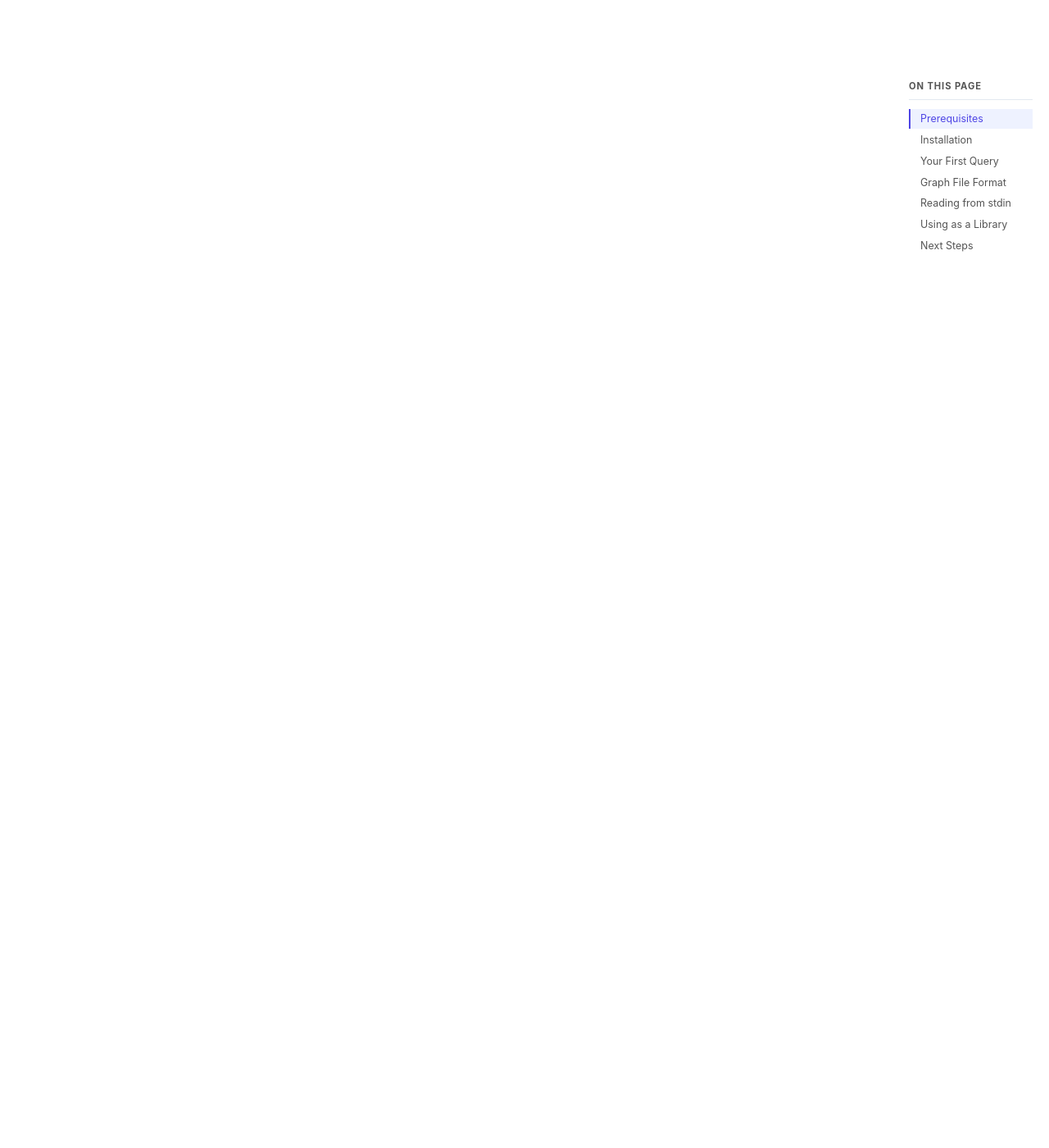
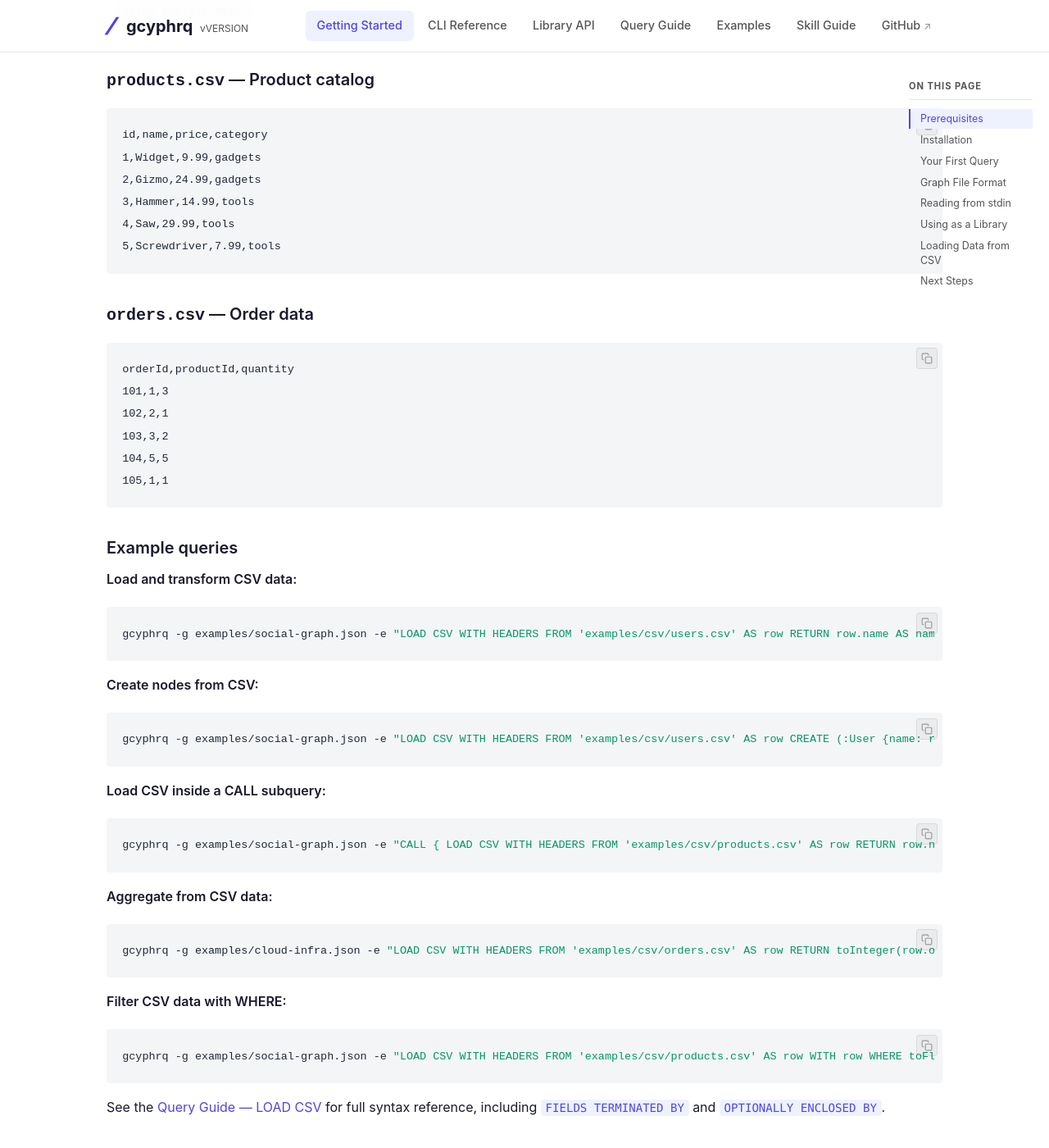
Before and after one commit to plelevier/gcyphrq, a Jekyll site: the page built from docs/getting-started.md, in a window 1280 px wide and 1400 px high, scrolled down 3832 px. Shown: the whole window at 82% size. Built offline with Jekyll 4.4.1, drawn with Linux system fonts in a browser that asks for light colours; some of the changed text lies outside the part shown.

Commit message:
docs: add CSV examples and LOAD CSV section to getting started
- Add examples/csv/ with 4 sample CSV files (users, friendships, products, orders)
- Add 'Loading Data from CSV' section to getting-started.md with 5 working examples
- Examples cover: basic LOAD CSV, CREATE from CSV, CALL subquery, aggregation, and filtering

````diff
--- a/docs/getting-started.md
+++ b/docs/getting-started.md
@@ -125,6 +125,84 @@ console.log(results);
 // [ { name: 'Alice', age: 30 }, { name: 'Bob', age: 25 } ]
 ```
 
+## Loading Data from CSV
+
+Load data from CSV files and combine it with graph queries. Example CSV files are bundled in `examples/csv/`.
+
+### `users.csv` — Node data
+
+```
+name,age,city
+Alice,30,NYC
+Bob,25,LA
+Charlie,35,SF
+```
+
+### `friendships.csv` — Edge data
+
+```
+source,target,since
+Alice,Bob,2020
+Bob,Charlie,2021
+Alice,Charlie,2019
+```
+
+### `products.csv` — Product catalog
+
+```
+id,name,price,category
+1,Widget,9.99,gadgets
+2,Gizmo,24.99,gadgets
+3,Hammer,14.99,tools
+4,Saw,29.99,tools
+5,Screwdriver,7.99,tools
+```
+
+### `orders.csv` — Order data
+
+```
+orderId,productId,quantity
+101,1,3
+102,2,1
+103,3,2
+104,5,5
+105,1,1
+```
+
+### Example queries
+
+**Load and transform CSV data:**
+
+```bash
+gcyphrq -g examples/social-graph.json -e "LOAD CSV WITH HEADERS FROM 'examples/csv/users.csv' AS row RETURN row.name AS name, toInteger(row.age) AS age, row.city AS city"
+```
+
+**Create nodes from CSV:**
+
+```bash
+gcyphrq -g examples/social-graph.json -e "LOAD CSV WITH HEADERS FROM 'examples/csv/users.csv' AS row CREATE (:User {name: row.name, age: toInteger(row.age)}) RETURN row.name AS created"
+```
+
+**Load CSV inside a CALL subquery:**
+
+```bash
+gcyphrq -g examples/social-graph.json -e "CALL { LOAD CSV WITH HEADERS FROM 'examples/csv/products.csv' AS row RETURN row.name AS name, toFloat(row.price) AS price } RETURN name, price ORDER BY price"
+```
+
+**Aggregate from CSV data:**
+
+```bash
+gcyphrq -g examples/cloud-infra.json -e "LOAD CSV WITH HEADERS FROM 'examples/csv/orders.csv' AS row RETURN toInteger(row.orderId) AS orderId, toInteger(row.quantity) AS quantity"
+```
+
+**Filter CSV data with WHERE:**
+
+```bash
+gcyphrq -g examples/social-graph.json -e "LOAD CSV WITH HEADERS FROM 'examples/csv/products.csv' AS row WITH row WHERE toFloat(row.price) > 10 RETURN row.name AS product, toFloat(row.price) AS price"
+```
+
+See the [Query Guide — LOAD CSV]({{ '/query-guide/' | relative_url }}#load-csv) for full syntax reference, including `FIELDS TERMINATED BY` and `OPTIONALLY ENCLOSED BY`.
+
 ## Next Steps
 
 - **[CLI Reference]({{ '/cli/' | relative_url }})** — Full documentation of CLI options and usage patterns
--- /dev/null
+++ b/examples/csv/friendships.csv
@@ -0,0 +1,4 @@
+source,target,since
+Alice,Bob,2020
+Bob,Charlie,2021
+Alice,Charlie,2019
--- /dev/null
+++ b/examples/csv/orders.csv
@@ -0,0 +1,6 @@
+orderId,productId,quantity
+101,1,3
+102,2,1
+103,3,2
+104,5,5
+105,1,1
--- /dev/null
+++ b/examples/csv/products.csv
@@ -0,0 +1,6 @@
+id,name,price,category
+1,Widget,9.99,gadgets
+2,Gizmo,24.99,gadgets
+3,Hammer,14.99,tools
+4,Saw,29.99,tools
+5,Screwdriver,7.99,tools
--- /dev/null
+++ b/examples/csv/users.csv
@@ -0,0 +1,4 @@
+name,age,city
+Alice,30,NYC
+Bob,25,LA
+Charlie,35,SF
````
